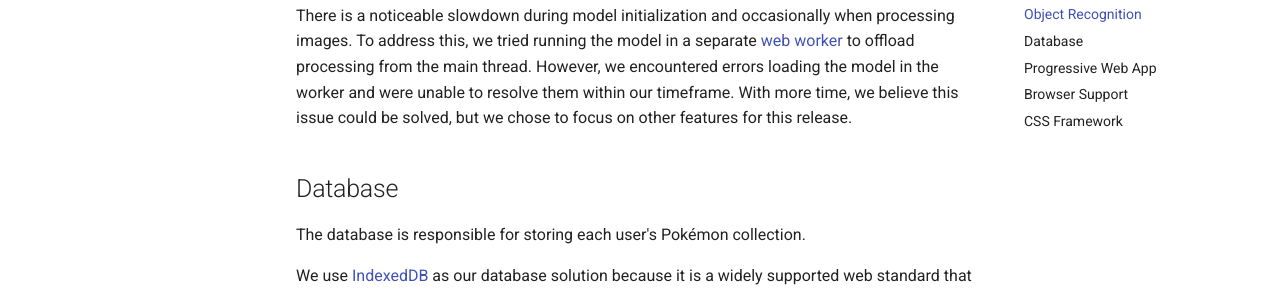
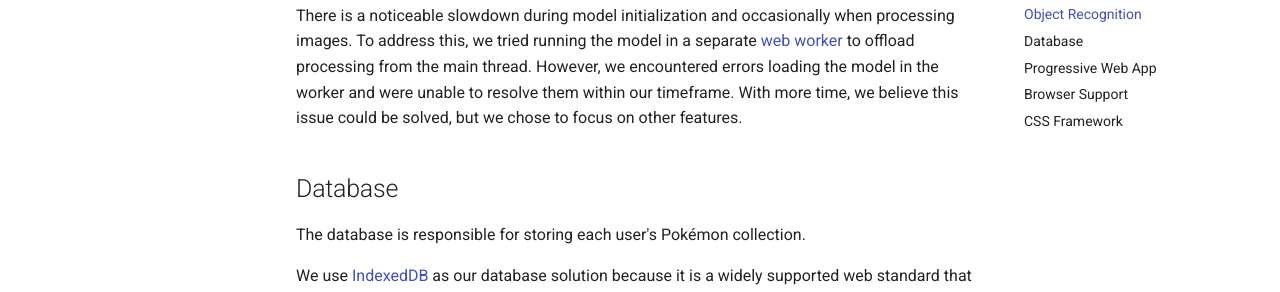
Before and after one commit to cj12-calm-calatheas/code-jam-12, an MkDocs documentation site: the page built from docs/design/web-app.md, in a window 1280 px wide and 900 px high, scrolled down 3269 px. Shown: the part 229-521 px from the top of the window. Built offline with MkDocs 1.6.1 and Material for MkDocs 9.7.7, drawn with Linux system fonts in a browser that asks for light colours; comment, search, counter and statistics services are not loaded.

Commit message:
docs: simplify phrasing

```diff
--- a/docs/design/web-app.md
+++ b/docs/design/web-app.md
@@ -118,8 +118,7 @@ stronger choice for web development and help it move beyond experimental or hobb
 There is a noticeable slowdown during model initialization and occasionally when processing images. To address this, we
 tried running the model in a separate [web worker](https://docs.pyscript.net/2025.8.1/user-guide/workers/) to offload
 processing from the main thread. However, we encountered errors loading the model in the worker and were unable to resolve
-them within our timeframe. With more time, we believe this issue could be solved, but we chose to focus on other features
-for this release.
+them within our timeframe. With more time, we believe this issue could be solved, but we chose to focus on other features.
 
 ## Database
 
```
